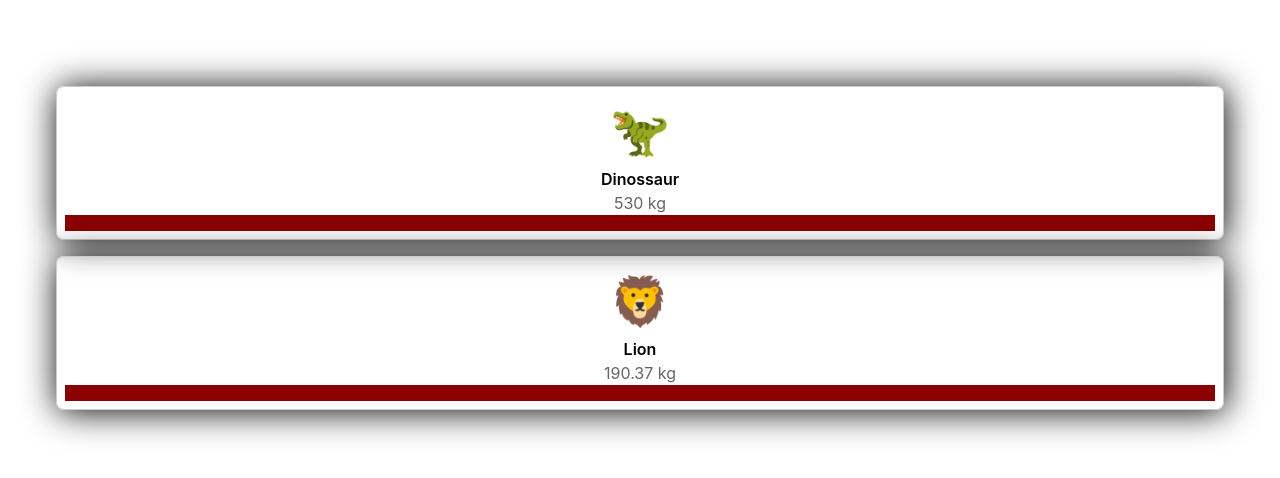
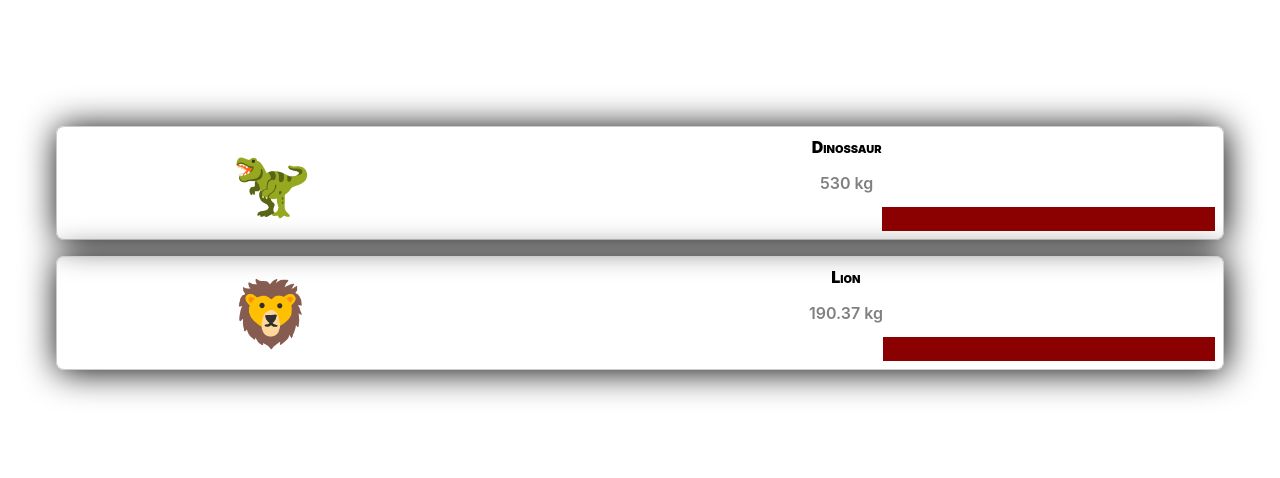
Before and after one commit to ufjf-dcc207/ufjf-dcc207-2024-3-a-atv03-DarlanHenrique, a React (Vite) app: page / in a window 1280 px wide. Shown: the part 152-630 px from the top of the page. Built offline with nearby package versions, Linux system fonts and the light colour scheme.

Commit message:
adding grid

```diff
--- a/src/Animal.css
+++ b/src/Animal.css
@@ -2,24 +2,37 @@
     border: 1px solid #ccc;
     box-shadow: 0.1em 0.1em 2.2em;
     padding: 0.5em;
+    font-weight: 600;
     border-radius: 0.5em;
     margin: 1em;
+    display: grid;
+    grid-template-areas:
+    "icon name name"
+    "icon weight weight"
+    "icon . extinct";
+;
+
+    .icon{
+        grid-area: icon;
+        place-content: center;
+        font-size: 4em;
+    }
+    .name {
+        grid-area: name;
+        font-weight: 900;
+        font-variant: small-caps;
+    }
+    .weight {
+        grid-area: weight;
+        color: gray
+    }
+    .extinct {
+        grid-area: extinct;
+        text-transform: uppercase;
+        background-color: darkred;
+        color: white;
+        font-size: 0.75em;
+        place-content: center;
+        min-height: 1em;
+    }
 }
-
-.animal :nth-child(1) {
-    font-size: 3em;
-}
-
-.animal :nth-child(2) {
-    font-weight: 600;
-}
-
-.animal :nth-child(3) {
-    opacity: 0.6;
-}
-
-.animal :nth-child(4) {
-    background-color: darkred;
-    color: red;
-    min-height: 1em;
-}
--- a/src/Animal.tsx
+++ b/src/Animal.tsx
@@ -9,9 +9,9 @@ interface AnimalProps {
 
 export default function Animal ({icon, name, weight, extinct} : AnimalProps) {
     return <div className="animal">
-        <div className="animalItem">{icon}</div>
-        <div className="animalItem">{name}</div>
-        <div className="animalItem">{weight.toLocaleString()} kg</div>
-        <div className="animalItem">{extinct}</div>
+        <div className="icon">{icon}</div>
+        <div className="name">{name}</div>
+        <div className="weight">{weight.toLocaleString()} kg</div>
+        <div className="extinct">{extinct}</div>
     </div>
 }
```
